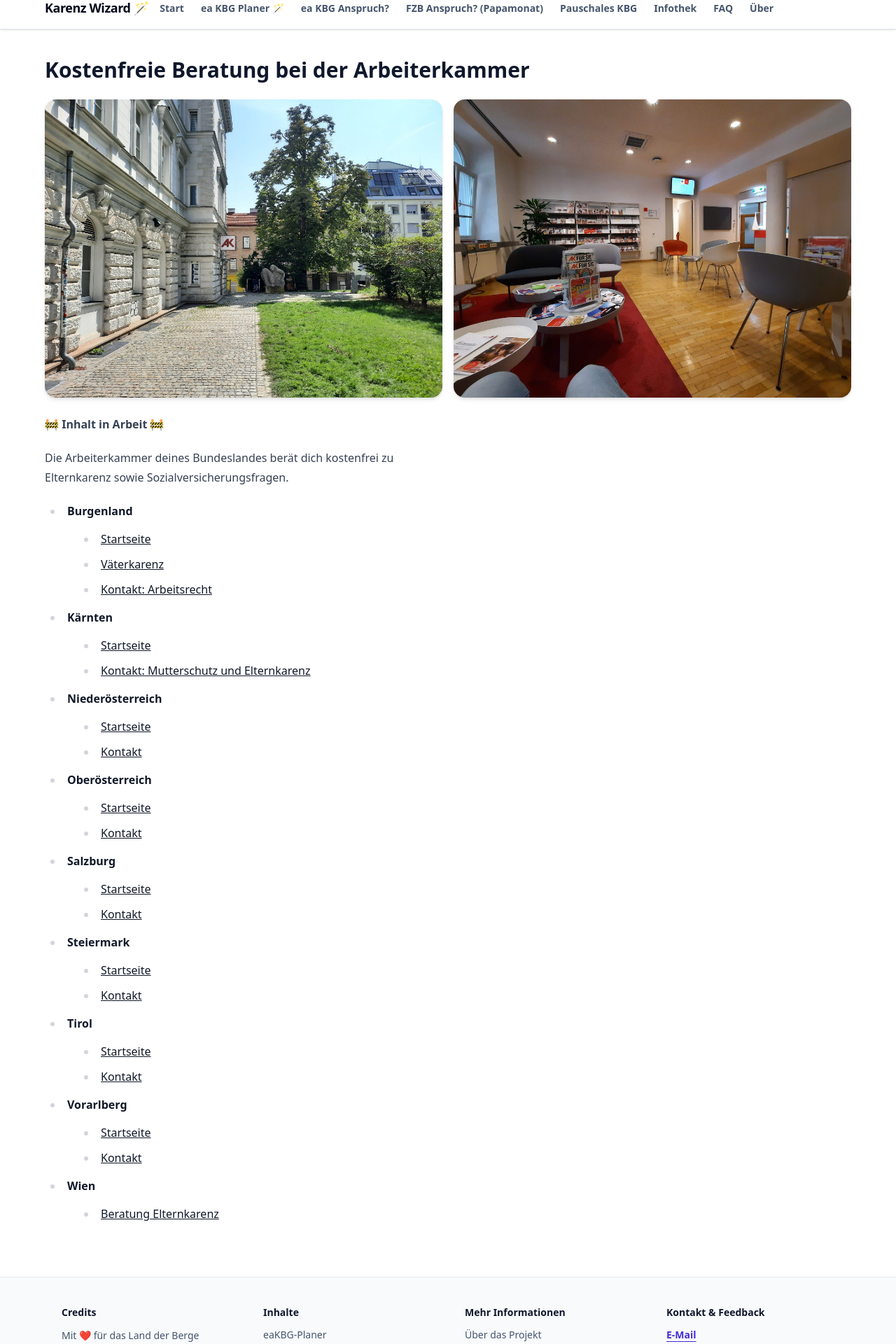
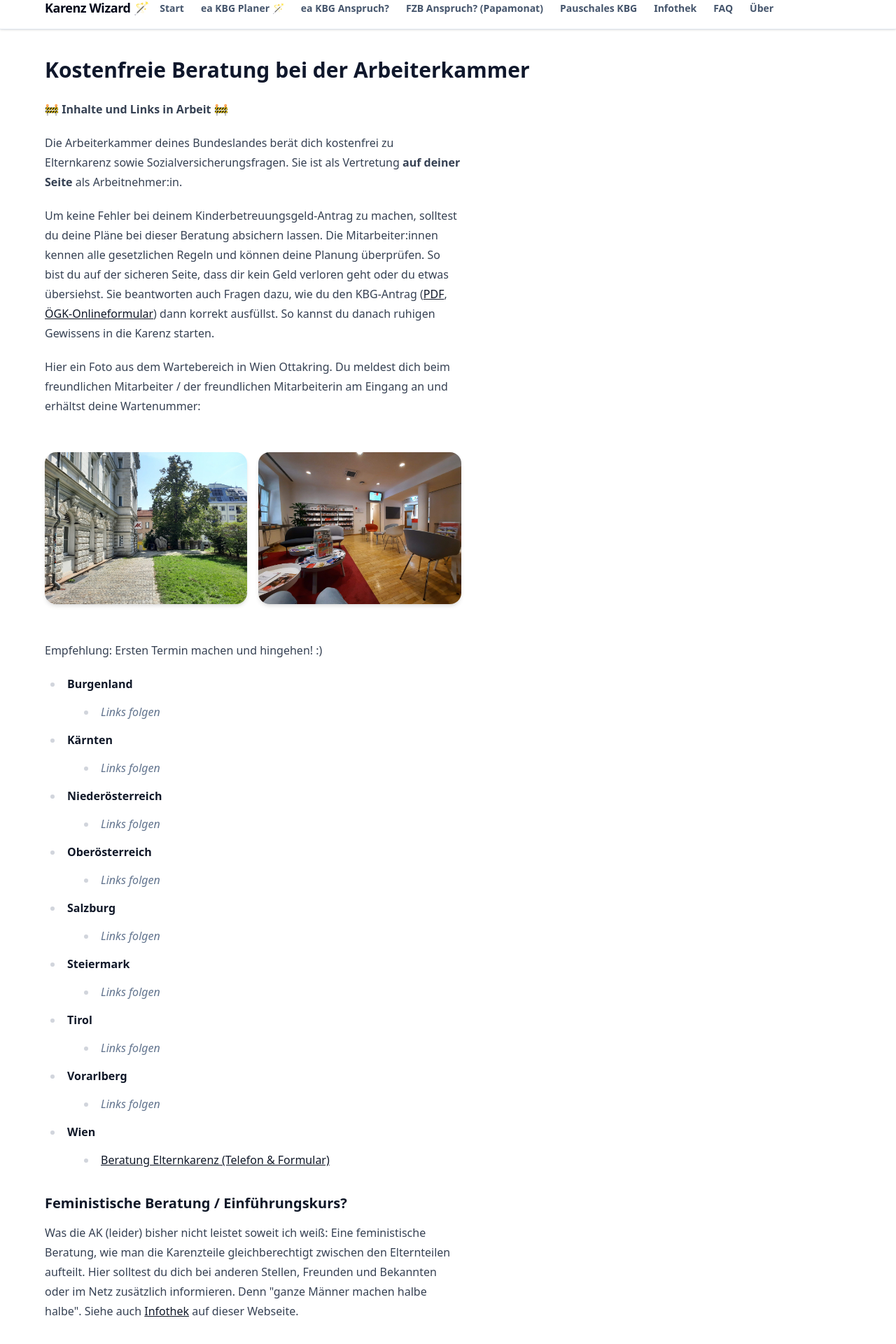
Before and after one commit to mandrasch/karenz-wizard, a SvelteKit app: page /ak-beratung in a window 1280 px wide. Shown: the part 208-2128 px from the top of the page at 70% size. Built offline with nearby package versions, Linux system fonts and the light colour scheme.

Commit message:
chore: update content

```diff
--- a/src/routes/ak-beratung/+page.svelte
+++ b/src/routes/ak-beratung/+page.svelte
@@ -5,71 +5,83 @@
 		{
 			name: 'Burgenland',
 			links: [
-				{ title: 'Startseite', url: 'https://bgld.arbeiterkammer.at' },
+				/*{ title: 'Startseite', url: 'https://bgld.arbeiterkammer.at' },
 				{ title: 'Väterkarenz', url: 'https://bgld.arbeiterkammer.at/vaeterkarenz' },
 				{
 					title: 'Kontakt: Arbeitsrecht',
 					url: 'https://bgld.arbeiterkammer.at/ueberuns/kontakt/index.html'
-				}
+				}*/
 			]
 		},
 		{
 			name: 'Kärnten',
 			links: [
-				{ title: 'Startseite', url: 'https://kaernten.arbeiterkammer.at' },
+				/*{ title: 'Startseite', url: 'https://kaernten.arbeiterkammer.at' },
 				{
 					title: 'Kontakt: Mutterschutz und Elternkarenz',
 					url: 'https://kaernten.arbeiterkammer.at/ueberuns/kontakt/karenz/Mutterschutz___Karenz.html'
-				}
+				}*/
 			]
 		},
 		{
 			name: 'Niederösterreich',
 			links: [
+				/*
 				{ title: 'Startseite', url: 'https://noe.arbeiterkammer.at' },
 				{ title: 'Kontakt', url: 'https://www.arbeiterkammer.at/kontakt/aknoe.html' }
+			*/
 			]
 		},
 		{
 			name: 'Oberösterreich',
 			links: [
+				/*
 				{ title: 'Startseite', url: 'https://ooe.arbeiterkammer.at' },
 				{ title: 'Kontakt', url: 'https://www.arbeiterkammer.at/kontakt/akooe.html' }
+			*/
 			]
 		},
 		{
 			name: 'Salzburg',
 			links: [
+				/*
 				{ title: 'Startseite', url: 'https://sbg.arbeiterkammer.at' },
 				{ title: 'Kontakt', url: 'https://www.arbeiterkammer.at/kontakt/aksbg.html' }
+			*/
 			]
 		},
 		{
 			name: 'Steiermark',
 			links: [
+				/*
 				{ title: 'Startseite', url: 'https://stmk.arbeiterkammer.at' },
 				{ title: 'Kontakt', url: 'https://www.arbeiterkammer.at/kontakt/akstmk.html' }
+			*/
 			]
 		},
 		{
 			name: 'Tirol',
 			links: [
+				/*
 				{ title: 'Startseite', url: 'https://tirol.arbeiterkammer.at' },
 				{ title: 'Kontakt', url: 'https://www.arbeiterkammer.at/kontakt/AK_Tirol.html' }
+			*/
 			]
 		},
 		{
 			name: 'Vorarlberg',
 			links: [
+				/*
 				{ title: 'Startseite', url: 'https://vbg.arbeiterkammer.at' },
 				{ title: 'Kontakt', url: 'https://www.arbeiterkammer.at/kontakt/akvbg.html' }
+			*/
 			]
 		},
 		{
 			name: 'Wien',
 			links: [
 				{
-					title: 'Beratung Elternkarenz',
+					title: 'Beratung Elternkarenz (Telefon & Formular)',
 					url: 'https://wien.arbeiterkammer.at/ueberuns/kontakt/elternkarenz/Elternkarenz.html'
 				}
 			]
@@ -82,7 +94,32 @@
 		<h1 class="text-3xl font-semibold text-slate-900">
 			Kostenfreie Beratung bei der Arbeiterkammer
 		</h1>
+	</header>
 
+	<div class="prose mt-6">
+		<p class="font-bold">🚧 Inhalte und Links in Arbeit 🚧</p>
+		<p>
+			Die Arbeiterkammer deines Bundeslandes berät dich kostenfrei zu Elternkarenz sowie
+			Sozialversicherungsfragen. Sie ist als Vertretung <b>auf deiner Seite</b> als Arbeitnehmer:in.
+		</p>
+		<p>
+			Um keine Fehler bei deinem Kinderbetreuungsgeld-Antrag zu machen, solltest du deine Pläne bei
+			dieser Beratung absichern lassen. Die Mitarbeiter:innen kennen alle gesetzlichen Regeln und
+			können deine Planung überprüfen. So bist du auf der sicheren Seite, dass dir kein Geld
+			verloren geht oder du etwas übersiehst. Sie beantworten auch Fragen dazu, wie du den
+			KBG-Antrag (<a
+				href="https://www.sozialversicherung.at/cdscontent/load?contentid=10008.638102&version=1577958680"
+				>PDF</a
+			>,
+			<a href="https://www.gesundheitskasse.at/cdscontent/?contentid=10007.879630&portal=oegkportal"
+				>ÖGK-Onlineformular</a
+			>) dann korrekt ausfüllst. So kannst du danach ruhigen Gewissens in die Karenz starten.
+		</p>
+
+		<p>
+			Hier ein Foto aus dem Wartebereich in Wien Ottakring. Du meldest dich beim freundlichen
+			Mitarbeiter / der freundlichen Mitarbeiterin am Eingang an und erhältst deine Wartenummer:
+		</p>
 		<div class="grid grid-cols-1 gap-4 sm:grid-cols-2">
 			<img
 				src="/ak_wien_ottakring_außengebauede.jpg"
@@ -95,14 +132,7 @@
 				class="w-full rounded-2xl object-cover shadow-md"
 			/>
 		</div>
-	</header>
-
-	<div class="prose mt-6">
-		<p class="font-bold">🚧 Inhalt in Arbeit 🚧</p>
-		<p>
-			Die Arbeiterkammer deines Bundeslandes berät dich kostenfrei zu Elternkarenz sowie
-			Sozialversicherungsfragen.
-		</p>
+		<p>Empfehlung: Ersten Termin machen und hingehen! :)</p>
 
 		<ul>
 			{#each akList as ak}
@@ -125,5 +155,13 @@
 				</li>
 			{/each}
 		</ul>
+		<h3>Feministische Beratung / Einführungskurs?</h3>
+
+		<p>
+			Was die AK (leider) bisher nicht leistet soweit ich weiß: Eine feministische Beratung, wie man
+			die Karenzteile gleichberechtigt zwischen den Elternteilen aufteilt. Hier solltest du dich bei
+			anderen Stellen, Freunden und Bekannten oder im Netz zusätzlich informieren. Denn "ganze
+			Männer machen halbe halbe". Siehe auch <a href="/infothek">Infothek</a> auf dieser Webseite.
+		</p>
 	</div>
 </section>
--- a/src/routes/fzb-anspruch/+page.svelte
+++ b/src/routes/fzb-anspruch/+page.svelte
@@ -39,54 +39,12 @@
 		<h1 class="text-3xl font-semibold text-slate-900">Anspruch auf Familienzeitbonus prüfen</h1>
 	</header>
 	<div class="prose mt-6">
-		<p class="my-6">
-			Wichtig: Anspruch auf Papamonat hast du <u><b>immer</b></u>!
-			<i
-				>Das bedeutet: Du hast Recht auf Freistellung von der Arbeit ab Entlassung aus dem
-				Krankenhaus nach der Geburt.</i
-			>
-			<br /><br />
-			Hier geht es nur um den Anspruch auf finanzielle Förderung in dem Monat. Solltest du nicht gefördert
-			werden, musst du deine Krankenversicherung abklären. Hier gibt es aber die Option Mitversicherung
-			bei der Partnerin - ansonsten gilt aber normalerweise auch die 6-wöchige Schutzfrist der ÖGK sobald
-			dich dein Arbeitgeber für den Papamonat abmeldet. Siehe FAQ - TODO: Link.
-		</p>
-		<p>
-			Achtung bei Jobwechsel & Co: 182-Tagesfrist beachten, in dieser darf kein Arbeitslosengeld
-			o.ä. bezogen worden sein bevor man den Papamonat in Anspruch nimmt!
-		</p>
-		<blockquote>
-			182 Tage Erwerbstätigkeit muss vorliegen: Der Vater muss durchgehend 182 Tage (ca. 6 Monate)
-			vor Bezugsbeginn des Familienzeitbonus kranken- und pensionsversicherungspflichtig
-			erwerbstätig sein. Unterbrechungen von 14 Tagen im Beobachtungszeitraum (182 Tage) schaden
-			allerdings nicht. Er darf im genannten Beobachtungszeitraum keine Leistungen aus der
-			Arbeitslosenversicherung (z.B. Arbeitslosengeld) bezogen haben.
-			<cite>https://www.arbeiterkammer.at/papamonat</cite>
-		</blockquote>
-		<ul>
-			<li>
-				<a
-					href="https://www.oesterreich.gv.at/de/themen/familie_und_partnerschaft/finanzielle-unterstuetzungen/Seite.080623"
-					>Familienzeitbonus für Väter - oesterreich.gv.at</a
-				>
-			</li>
-			<li>
-				<a href="https://www.arbeiterkammer.at/papamonat"
-					>Papamonat & Familienzeitbonus - arbeiterkammer.at</a
-				>
-			</li>
-		</ul>
-		<p>
-			Für den Tag der Geburt bis Entlassung ist Sonderurlaub nehmen nötig, je nach Kollektivvertrag
-			hat man ggf. auch garantierten Anspruch darauf.
-		</p>
-	</div>
-
 		{#if toolAvailable}
 			<div
 				class="mt-8 grid gap-3 rounded-xl border border-slate-200 bg-slate-50 px-4 py-3 md:grid-cols-[220px_1fr] md:items-center"
 			>
-			<label for="due" class="text-sm font-semibold text-slate-900">Errechneter Geburtstermin</label
+				<label for="due" class="text-sm font-semibold text-slate-900"
+					>Errechneter Geburtstermin</label
 				>
 				<input
 					id="due"
@@ -130,6 +88,54 @@
 				</div>
 			</section>
 		{:else}
-		<p class="mt-8 font-semibold">🚧 Tool ist noch in Entwicklung 🚧</p>
+			<p class="mt-8 font-semibold">
+				🚧 Tool ist noch in Entwicklung, du kannst aber beim ea KBG Anspruch vorbeischauen. Die
+				Vorraussetzungen beim Familienzeitbonus sind diesselben wie beim ea KBG für den Vater. 🚧
+			</p>
 		{/if}
+		<p class="my-6">
+			Wichtig: <u><b>Anspruch auf Papamonat hast du immer</b></u>! Das bedeutet: Du hast Recht auf
+			Freistellung von der Arbeit ab Entlassung aus dem Krankenhaus nach der Geburt.
+			<br /><br />
+			Bei diesem Check geht es nur um den Anspruch auf finanzielle Förderung in dem Monat. Solltest du
+			nicht gefördert werden, musst du deine Krankenversicherung abklären. Hier gibt es aber die Option
+			Mitversicherung bei der Partnerin - ansonsten gilt aber in der Regel auch die 6-wöchige Schutzfrist
+			der ÖGK sobald dich dein Arbeitgeber für den Papamonat abmeldet.
+		</p>
+		<p>
+			Achtung bei Jobwechsel & Co: 182-Tagesfrist beachten, in dieser darf kein Arbeitslosengeld
+			o.ä. bezogen worden sein bevor man den Papamonat in Anspruch nimmt!
+		</p>
+		<blockquote>
+			182 Tage Erwerbstätigkeit muss vorliegen: Der Vater muss durchgehend 182 Tage (ca. 6 Monate)
+			vor Bezugsbeginn des Familienzeitbonus kranken- und pensionsversicherungspflichtig
+			erwerbstätig sein. Unterbrechungen von 14 Tagen im Beobachtungszeitraum (182 Tage) schaden
+			allerdings nicht. Er darf im genannten Beobachtungszeitraum keine Leistungen aus der
+			Arbeitslosenversicherung (z.B. Arbeitslosengeld) bezogen haben.
+			<cite>https://www.arbeiterkammer.at/papamonat</cite>
+		</blockquote>
+		<ul>
+			<li>
+				<a
+					href="https://www.oesterreich.gv.at/de/themen/familie_und_partnerschaft/finanzielle-unterstuetzungen/Seite.080623"
+					>Familienzeitbonus für Väter - oesterreich.gv.at</a
+				>
+			</li>
+			<li>
+				<a href="https://www.arbeiterkammer.at/papamonat"
+					>Papamonat & Familienzeitbonus - arbeiterkammer.at</a
+				>
+			</li>
+		</ul>
+		<p>
+			Für den Tag der Geburt bis Entlassung ist Sonderurlaub nehmen nötig, je nach Kollektivvertrag
+			hat man ggf. auch garantierten Anspruch darauf. Der Papamonat kann erst genommen werden,
+			sobald ihr euch gemeinsam in einem Haushalt befindet.
+		</p>
+		<!-- TODO: move to comp? -->
+		<p>
+			Für verbindliche Auskünfte wende dich an <a href="/ak-beratung">deine Arbeiterkammer</a>,
+			Gewerkschaft oder zuständige Sozialversicherung – Gesetze können sich ändern.
+		</p>
+	</div>
 </section>
```
Lines whose indentation alone changed are shown as unchanged.
